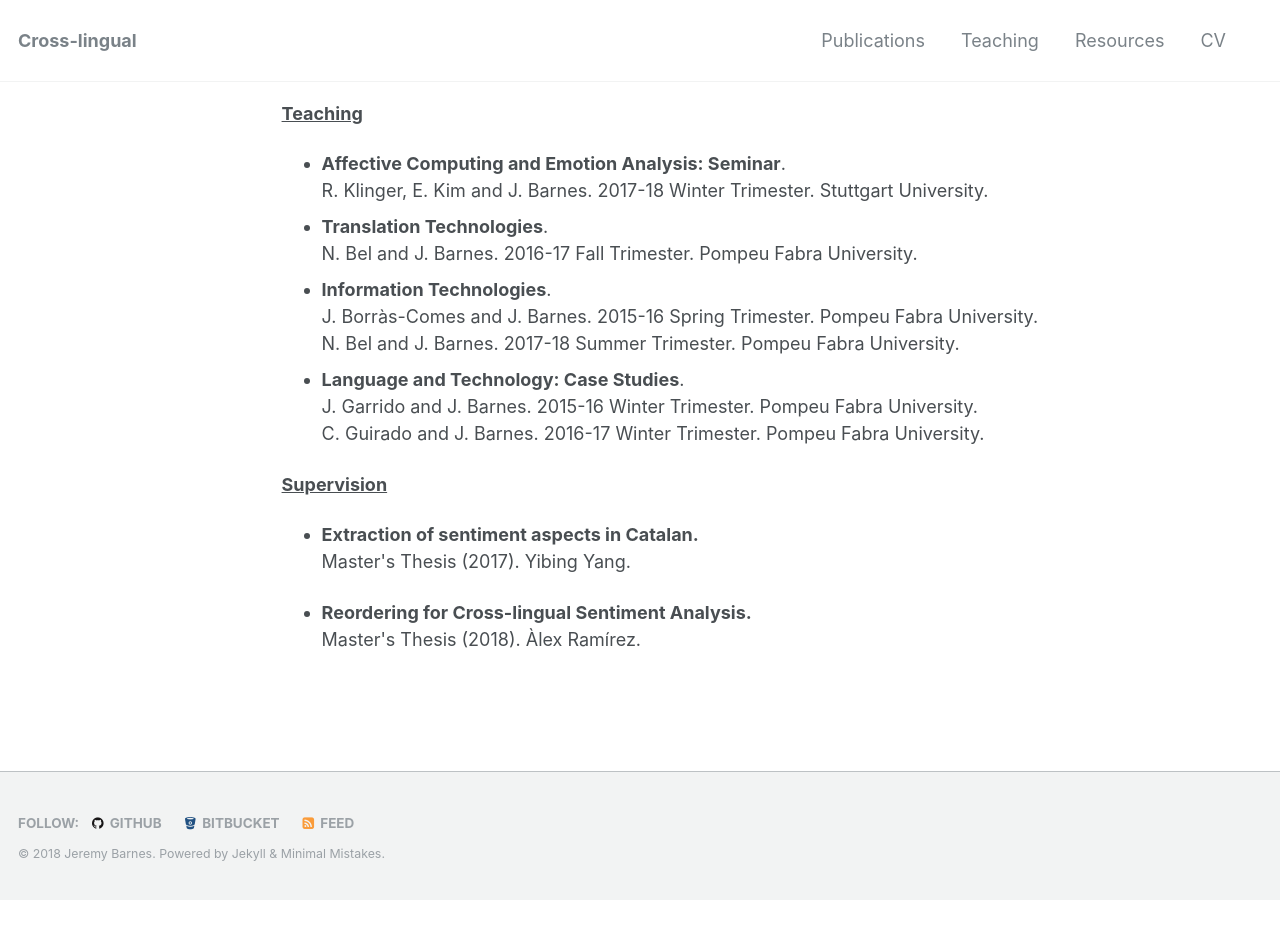
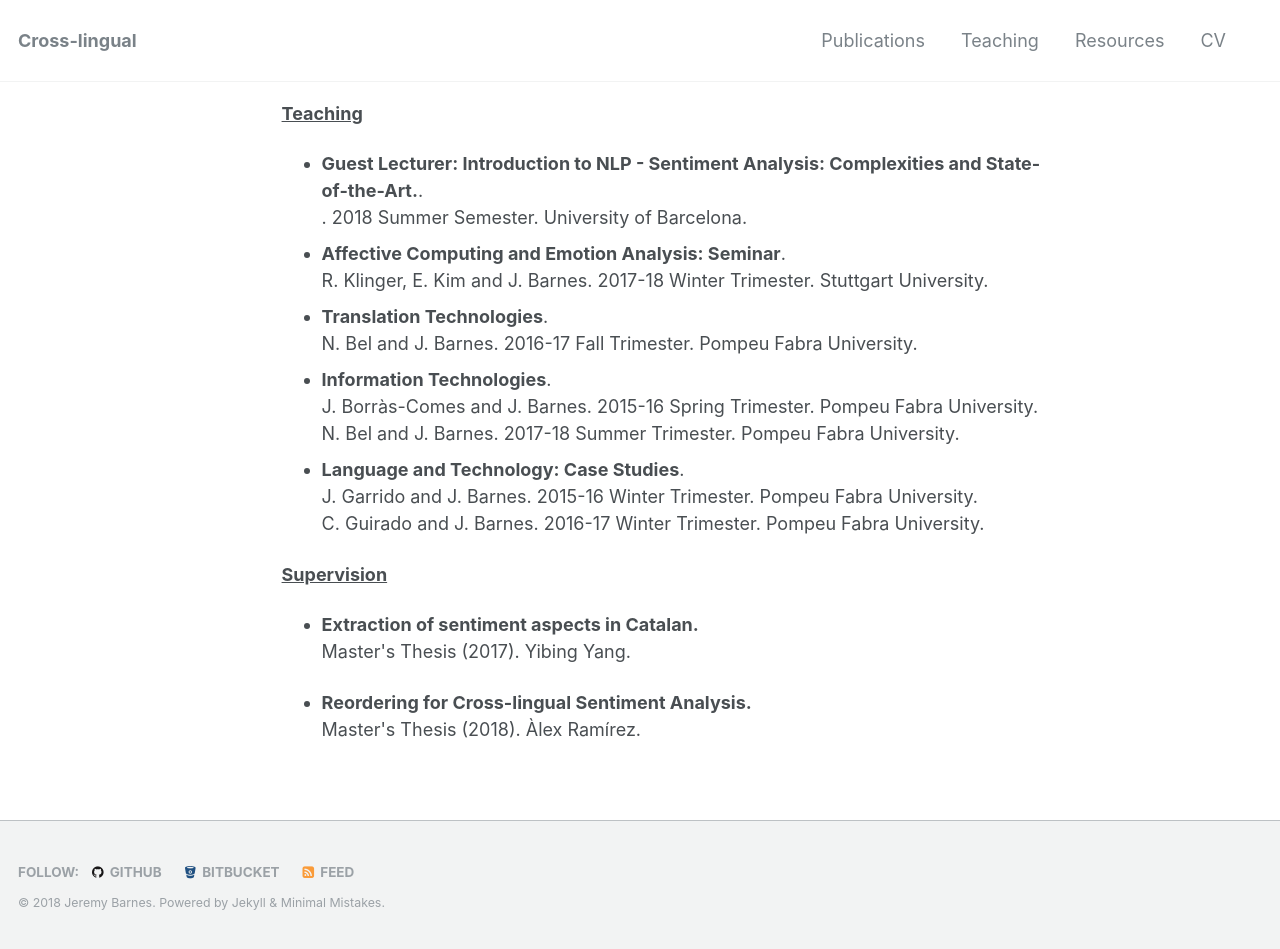
Before and after one commit to jerbarnes/jbarnesspain.github.io, a Jekyll site: the page built from teaching/index.html, in a window 1280 px wide. Built offline with Jekyll 4.4.1, drawn with Linux system fonts in a browser that asks for light colours; before the commit the page ends 900 px from its top, so only the background shows below that.

Commit message:
added ub guest lecture

```diff
--- a/teaching/index.html
+++ b/teaching/index.html
@@ -8,6 +8,7 @@ title: teaching
 
 <p style="text-align: justify;"><span style="text-decoration: underline;"><strong>Teaching</strong></span></p>
 <ul>
+<li>           <strong>Guest Lecturer: Introduction to NLP - Sentiment Analysis: Complexities and State-of-the-Art.</strong>. <br />. 2018 Summer Semester. University of Barcelona.</li>
 <li>           <strong>Affective Computing and Emotion Analysis: Seminar</strong>. <br />R. Klinger, E. Kim and J. Barnes. 2017-18 Winter Trimester. Stuttgart University.</li>
 <li>           <strong>Translation Technologies</strong>. <br />N. Bel and J. Barnes. 2016-17 Fall Trimester. Pompeu Fabra University.</li>
 
```
